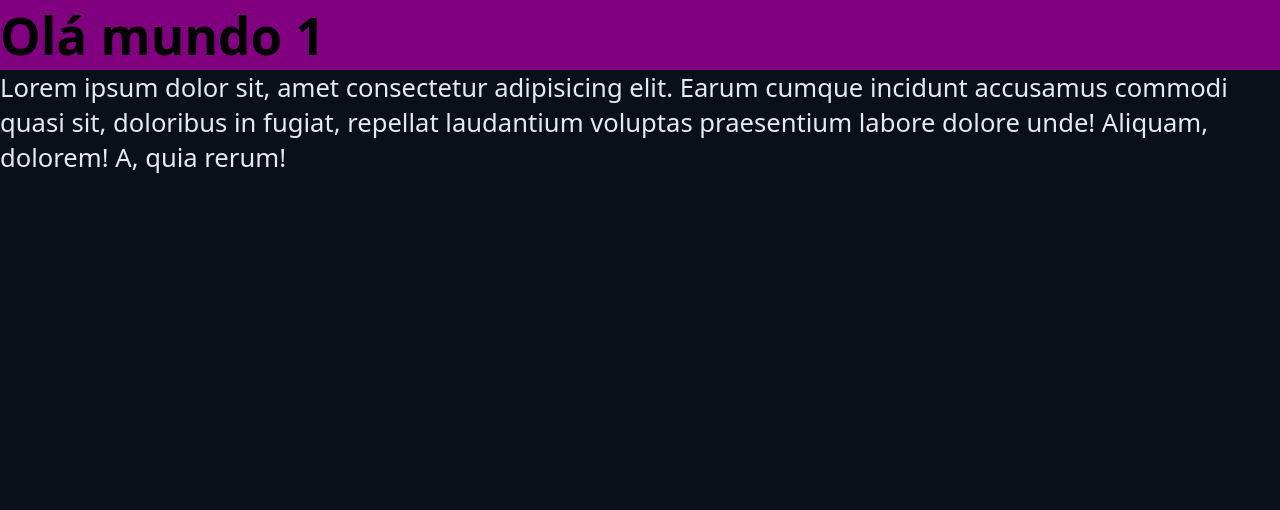
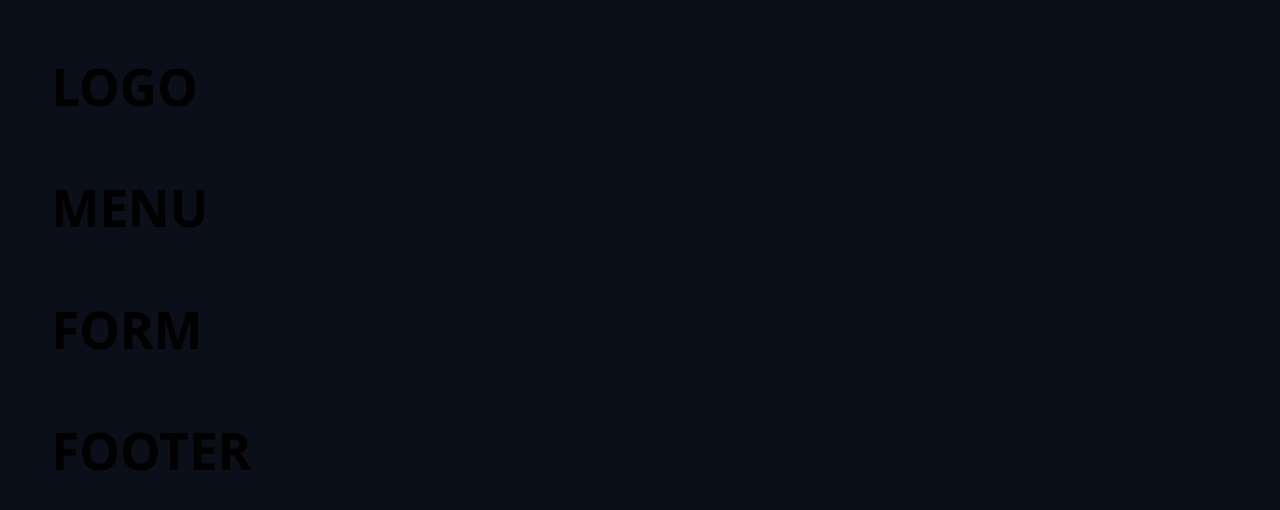
Before and after one commit to rafacode-glitch/chronos-pomodoro, a React (Vite) app: page / in a window 1280 px wide. Shown: the top 510 px of the page. Built offline with nearby package versions, Linux system fonts and the light colour scheme.

Commit message:
uns bagui ai denovo 8

```diff
--- a/src/assets/App.tsx
+++ b/src/assets/App.tsx
@@ -1,18 +1,26 @@
-import { Heading } from '../components/Heading';
-
 import './styles/theme.css';
 import './styles/global.css';
+import { Container } from '../components/Container';
+import { Heading } from '../components/Heading';
 
 export function App() {
   return (
     <>
-      <Heading>Olá mundo 1</Heading>
-      <p>
-        Lorem ipsum dolor sit, amet consectetur adipisicing elit. Earum cumque
-        incidunt accusamus commodi quasi sit, doloribus in fugiat, repellat
-        laudantium voluptas praesentium labore dolore unde! Aliquam, dolorem! A,
-        quia rerum!
-      </p>
+      <Container>
+        <Heading>LOGO</Heading>
+      </Container>
+
+      <Container>
+        <Heading>MENU</Heading>
+      </Container>
+
+      <Container>
+        <Heading>FORM</Heading>
+      </Container>
+
+      <Container>
+        <Heading>FOOTER</Heading>
+      </Container>
     </>
   );
 }
--- /dev/null
+++ b/src/components/Container.module.css
@@ -0,0 +1,8 @@
+.container {
+  max-width: 98rem;
+  margin: 0 auto;
+}
+
+.content {
+  margin: 3.2rem;
+}
--- /dev/null
+++ b/src/components/Container.tsx
@@ -0,0 +1,13 @@
+import styles from './Container.module.css';
+
+type ContainerProps = {
+  children: React.ReactNode;
+};
+
+export function Container({ children }: ContainerProps) {
+  return (
+    <div className={styles.container}>
+      <div className={styles.content}>{children}</div>
+    </div>
+  );
+}
--- a/src/components/Heading.module.css
+++ b/src/components/Heading.module.css
@@ -1,5 +1,4 @@
 .heading {
-  background: purple;
   color: black;
 }
 
--- a/src/components/Heading.tsx
+++ b/src/components/Heading.tsx
@@ -2,8 +2,6 @@ import styles from './Heading.module.css';
 
 type HeadingProps = {
   children: React.ReactNode;
-  attr?: number;
-  attr2?: string;
 };
 
 export function Heading(props: HeadingProps) {
```
